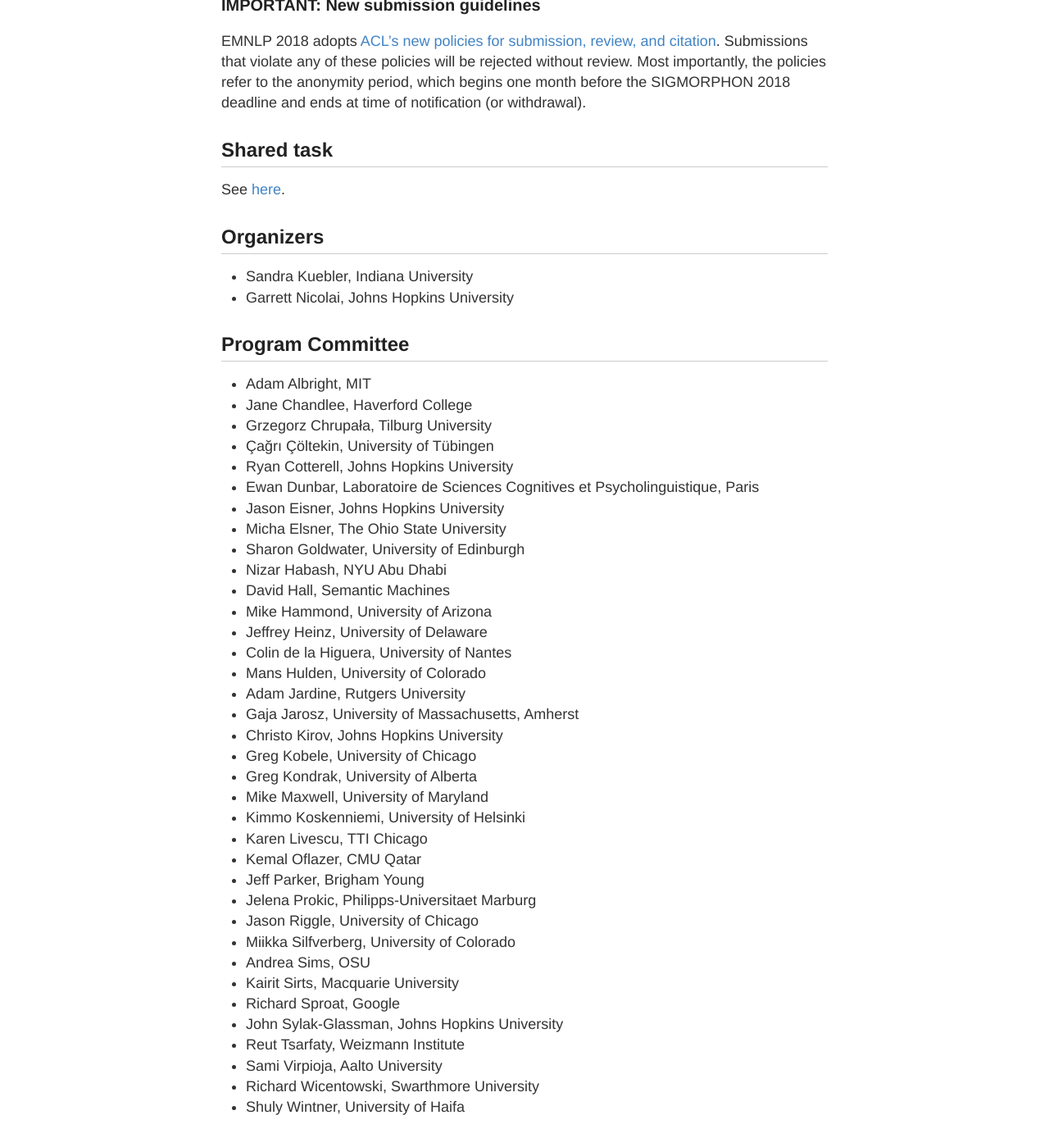
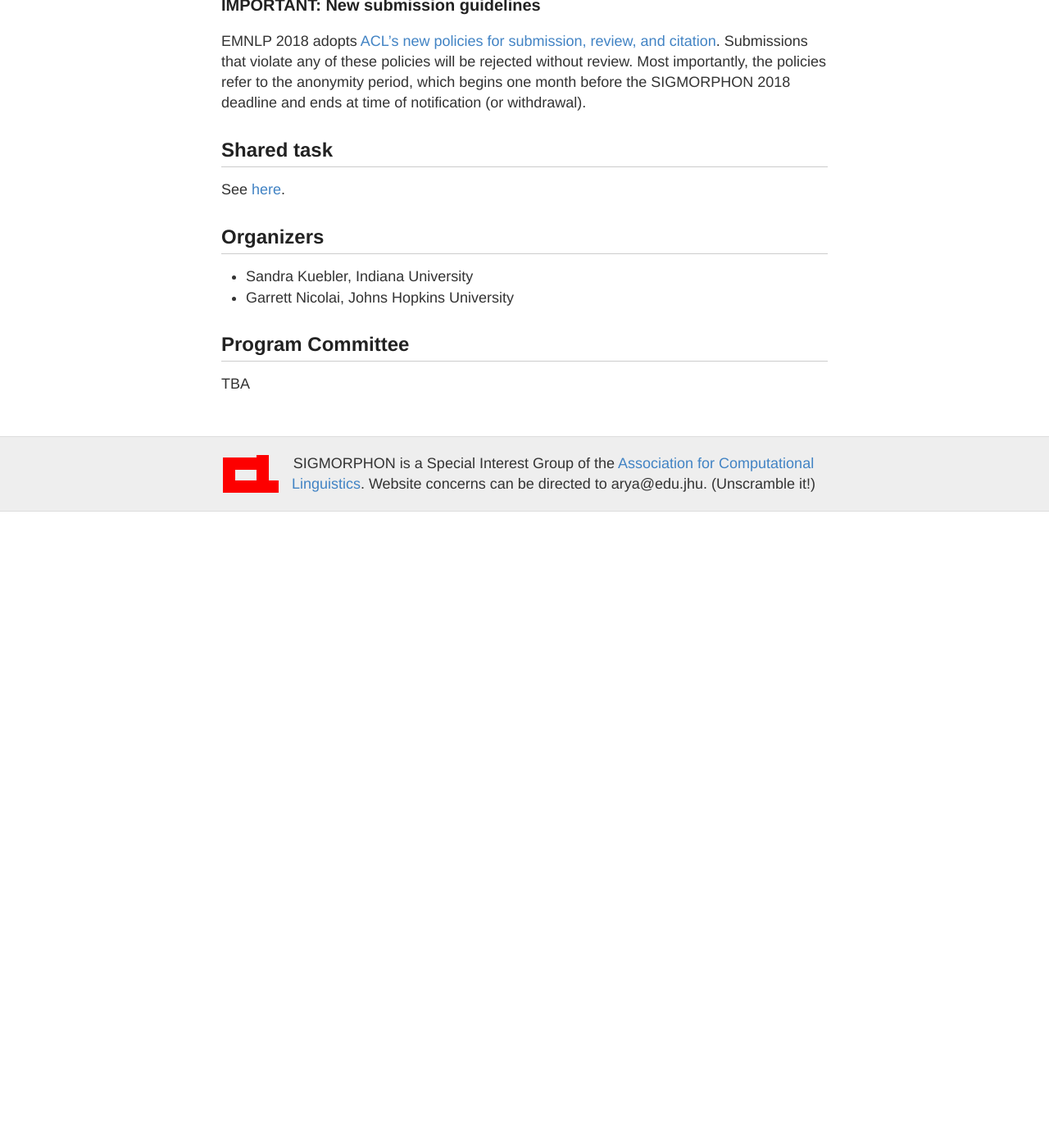
Before and after one commit to sigmorphon/sigmorphon.github.io, a Jekyll site: the page built from workshops/2018.md, in a window 1280 px wide and 1400 px high, scrolled down 1983 px. Shown: the whole window at 82% size. Built offline with Jekyll 4.4.1, drawn with Linux system fonts in a browser that asks for light colours; after the commit the page ends 2607 px from its top, so only the background shows below that.

Commit message:
Change program committee

```diff
--- a/workshops/2018.md
+++ b/workshops/2018.md
@@ -76,39 +76,4 @@ See [here]({{ "/sharedtasks/2018" | absolute_url }}).
 
 ## Program Committee
 
-- Adam Albright, MIT
-- Jane Chandlee, Haverford College
-- Grzegorz Chrupała, Tilburg University
-- Çağrı Çöltekin, University of Tübingen
-- Ryan Cotterell, Johns Hopkins University
-- Ewan Dunbar, Laboratoire de Sciences Cognitives et Psycholinguistique, Paris
-- Jason Eisner, Johns Hopkins University
-- Micha Elsner,  The Ohio State University
-- Sharon Goldwater, University of Edinburgh
-- Nizar Habash, NYU Abu Dhabi
-- David Hall, Semantic Machines
-- Mike Hammond, University of Arizona
-- Jeffrey Heinz, University of Delaware
-- Colin de la Higuera, University of Nantes
-- Mans Hulden, University of Colorado
-- Adam Jardine, Rutgers University
-- Gaja Jarosz, University of Massachusetts, Amherst
-- Christo Kirov, Johns Hopkins University
-- Greg Kobele, University of Chicago
-- Greg Kondrak, University of Alberta
-- Mike Maxwell, University of Maryland
-- Kimmo Koskenniemi, University of Helsinki
-- Karen Livescu, TTI Chicago
-- Kemal Oflazer, CMU Qatar
-- Jeff Parker, Brigham Young
-- Jelena Prokic, Philipps-Universitaet Marburg
-- Jason Riggle, University of Chicago
-- Miikka Silfverberg, University of Colorado
-- Andrea Sims, OSU
-- Kairit Sirts, Macquarie University
-- Richard Sproat, Google
-- John Sylak-Glassman, Johns Hopkins University
-- Reut Tsarfaty, Weizmann Institute
-- Sami Virpioja, Aalto University
-- Richard Wicentowski, Swarthmore University
-- Shuly Wintner, University of Haifa
+TBA
```
